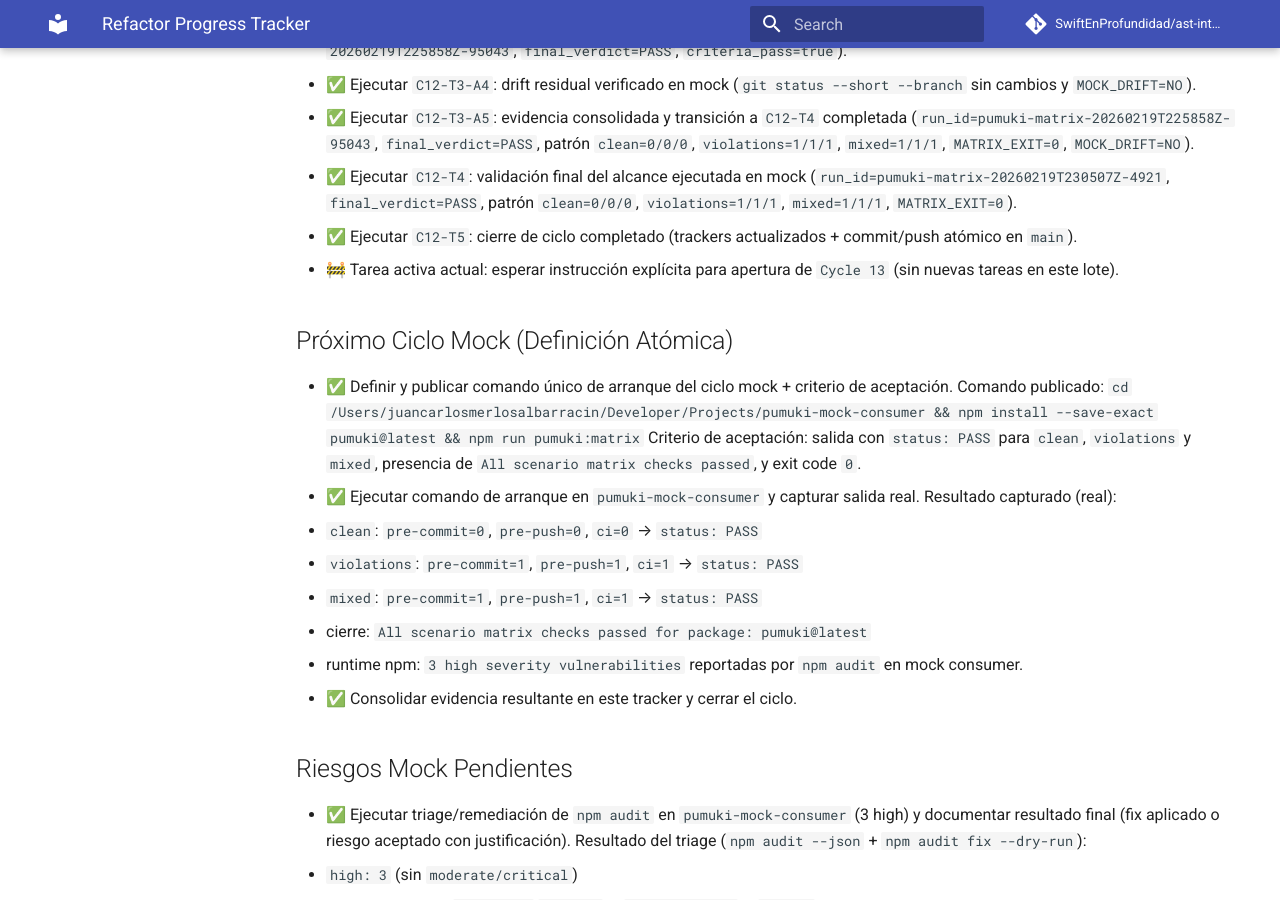
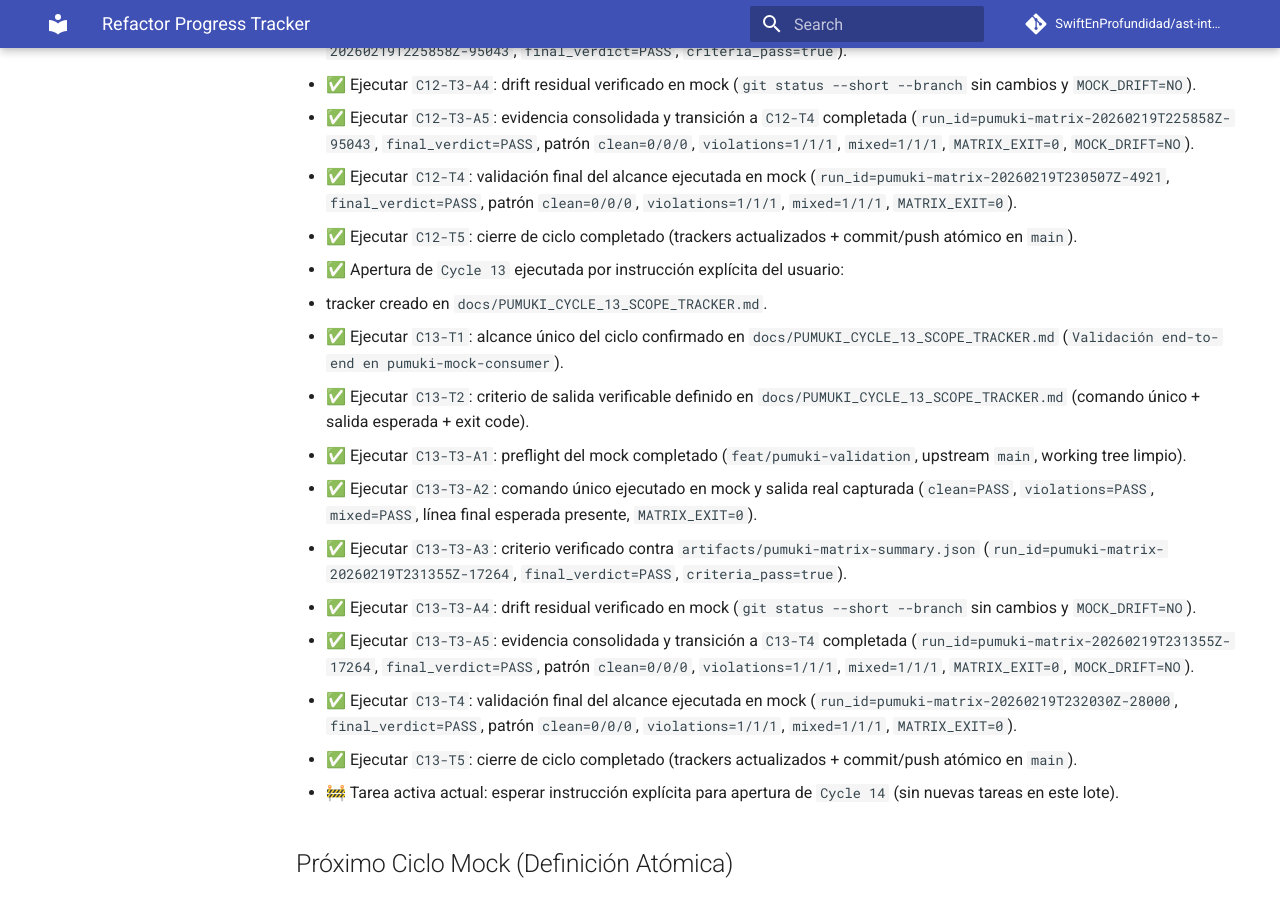
Before and after one commit to SwiftEnProfundidad/ast-intelligence-hooks, an MkDocs documentation site: the page built from docs/REFRACTOR_PROGRESS.md, in a window 1280 px wide and 900 px high, scrolled down 9968 px. Built offline with MkDocs 1.6.1 and Material for MkDocs 9.7.7, drawn with Linux system fonts in a browser that asks for light colours; comment, search, counter and statistics services are not loaded.

Commit message:
docs(cycle-13): close cycle 13 tracker and update refactor progress

```diff
--- a/docs/REFRACTOR_PROGRESS.md
+++ b/docs/REFRACTOR_PROGRESS.md
@@ -222,7 +222,18 @@ Estado consolidado del refactor con seguimiento de tareas y evidencia del avance
 - ✅ Ejecutar `C12-T3-A5`: evidencia consolidada y transición a `C12-T4` completada (`run_id=pumuki-matrix-20260219T225858Z-95043`, `final_verdict=PASS`, patrón `clean=0/0/0`, `violations=1/1/1`, `mixed=1/1/1`, `MATRIX_EXIT=0`, `MOCK_DRIFT=NO`).
 - ✅ Ejecutar `C12-T4`: validación final del alcance ejecutada en mock (`run_id=pumuki-matrix-20260219T230507Z-4921`, `final_verdict=PASS`, patrón `clean=0/0/0`, `violations=1/1/1`, `mixed=1/1/1`, `MATRIX_EXIT=0`).
 - ✅ Ejecutar `C12-T5`: cierre de ciclo completado (trackers actualizados + commit/push atómico en `main`).
-- 🚧 Tarea activa actual: esperar instrucción explícita para apertura de `Cycle 13` (sin nuevas tareas en este lote).
+- ✅ Apertura de `Cycle 13` ejecutada por instrucción explícita del usuario:
+  - tracker creado en `docs/PUMUKI_CYCLE_13_SCOPE_TRACKER.md`.
+- ✅ Ejecutar `C13-T1`: alcance único del ciclo confirmado en `docs/PUMUKI_CYCLE_13_SCOPE_TRACKER.md` (`Validación end-to-end en pumuki-mock-consumer`).
+- ✅ Ejecutar `C13-T2`: criterio de salida verificable definido en `docs/PUMUKI_CYCLE_13_SCOPE_TRACKER.md` (comando único + salida esperada + exit code).
+- ✅ Ejecutar `C13-T3-A1`: preflight del mock completado (`feat/pumuki-validation`, upstream `main`, working tree limpio).
+- ✅ Ejecutar `C13-T3-A2`: comando único ejecutado en mock y salida real capturada (`clean=PASS`, `violations=PASS`, `mixed=PASS`, línea final esperada presente, `MATRIX_EXIT=0`).
+- ✅ Ejecutar `C13-T3-A3`: criterio verificado contra `artifacts/pumuki-matrix-summary.json` (`run_id=pumuki-matrix-20260219T231355Z-17264`, `final_verdict=PASS`, `criteria_pass=true`).
+- ✅ Ejecutar `C13-T3-A4`: drift residual verificado en mock (`git status --short --branch` sin cambios y `MOCK_DRIFT=NO`).
+- ✅ Ejecutar `C13-T3-A5`: evidencia consolidada y transición a `C13-T4` completada (`run_id=pumuki-matrix-20260219T231355Z-17264`, `final_verdict=PASS`, patrón `clean=0/0/0`, `violations=1/1/1`, `mixed=1/1/1`, `MATRIX_EXIT=0`, `MOCK_DRIFT=NO`).
+- ✅ Ejecutar `C13-T4`: validación final del alcance ejecutada en mock (`run_id=pumuki-matrix-20260219T232030Z-28000`, `final_verdict=PASS`, patrón `clean=0/0/0`, `violations=1/1/1`, `mixed=1/1/1`, `MATRIX_EXIT=0`).
+- ✅ Ejecutar `C13-T5`: cierre de ciclo completado (trackers actualizados + commit/push atómico en `main`).
+- 🚧 Tarea activa actual: esperar instrucción explícita para apertura de `Cycle 14` (sin nuevas tareas en este lote).
 
 ## Próximo Ciclo Mock (Definición Atómica)
 - ✅ Definir y publicar comando único de arranque del ciclo mock + criterio de aceptación.
```
Also changed, not shown: docs/PUMUKI_CYCLE_13_SCOPE_TRACKER.md (added, +64 -0 lines).
